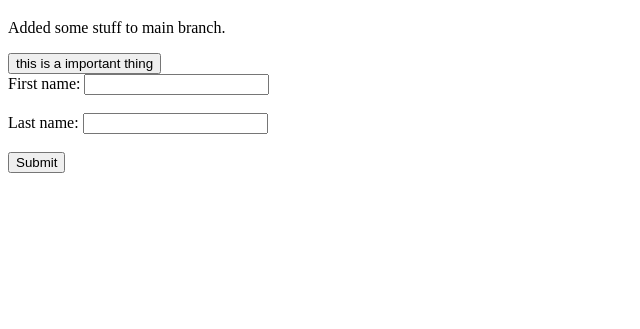
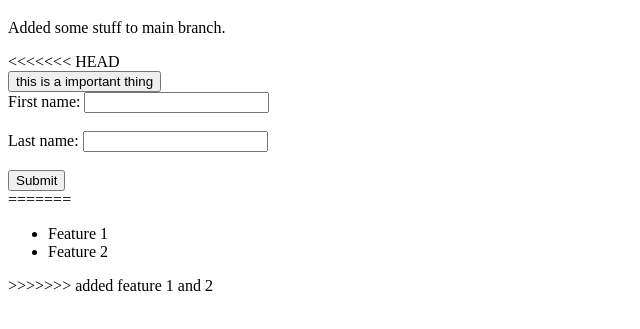
Before and after one commit to artemsgithub/gitPractice, a plain HTML site: page index.html in a window 1280 px wide. Shown: the part 61-390 px from the top of the page, without its empty margins (0-640 px from the left). Drawn offline with Linux system fonts and the light colour scheme.

Commit message:
added feature 1 and 2

```diff
--- a/index.html
+++ b/index.html
@@ -9,6 +9,7 @@
 <body>
     <h1>Main Branch</h1>
     <p>Added some stuff to main branch.</p>
+<<<<<<< HEAD
     <div>
         <button>this is a important thing</button>
         <form action="/action_page.php">
@@ -19,5 +20,11 @@
             <input type="submit" value="Submit">
           </form>
     </div>
+=======
+    <ul>
+        <li>Feature 1</li>
+        <li>Feature 2</li>
+    </ul>
+>>>>>>> added feature 1 and 2
 </body>
 </html>
```
